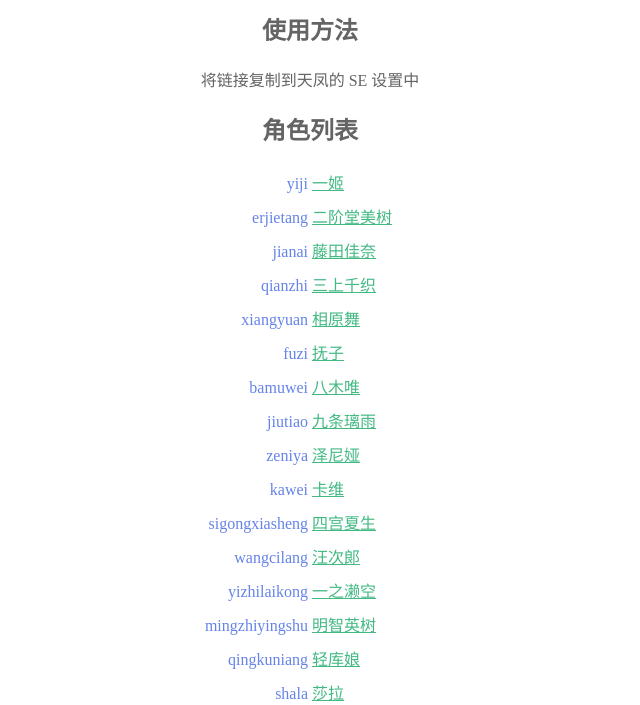
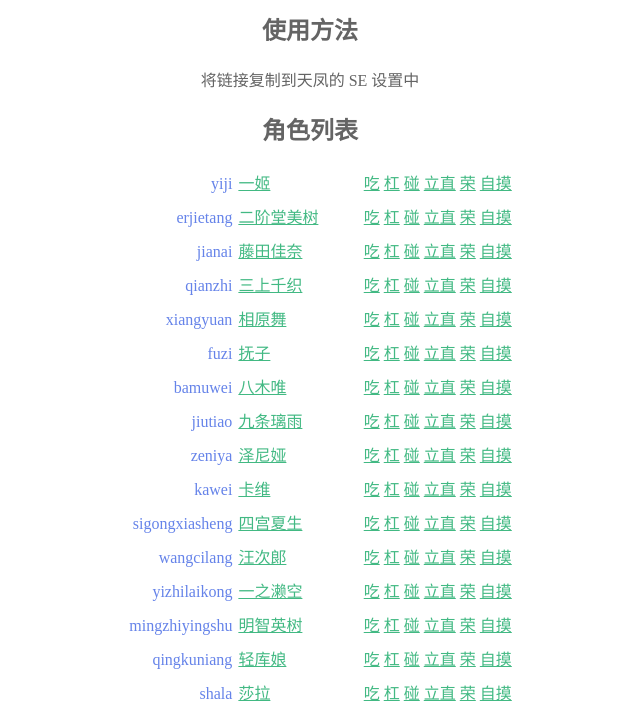
Before and after one commit to chen310/tenhou-se, a plain HTML site: page index.html in a window 1280 px wide. Shown: the part 95-800 px from the top of the page, without its empty margins (330-970 px from the left). Drawn offline with Linux system fonts and the light colour scheme.

Commit message:
feat: 预览功能 (#4)
* 添加语音预览

* 修改语音预览样式

* clean

```diff
--- a/index.html
+++ b/index.html
@@ -390,11 +390,12 @@
 
     a {
       color: #42b983;
+      margin: 0 2px 0 2px;
     }
 
-    td {
+    /*td {
       width: 50%;
-    }
+    }*/
 
     .character {
       color: #6583e9;
@@ -410,5 +411,51 @@
     }
   </style>
 </body>
+<script>
+  //获取全部角色
+  const characterList = Array.from(document.getElementsByClassName("character")).map(item => item.textContent);
+  //获取语音地址
+  const audioTitle = ['act_chi', 'act_kan', 'act_pon', 'act_rich', 'act_ron', 'act_tumo'];
+  const audioTitleMap = new Map([
+    ['act_chi', '吃'],
+    ['act_kan', '杠'],
+    ['act_pon', '碰'],
+    ['act_rich', '立直'],
+    ['act_ron', '荣'],
+    ['act_tumo', '自摸'],
+  ])
+  const characterAudioLinkMap = new Map()
+  characterList.forEach(item => {
+    characterAudioLinkMap[item] = audioTitle.map(title => `./character/${item}/${title}.mp3`);
+  })
+  //设置元素
+  function findValueByKey(map, searchString) {
+    for (let [key, value] of map) {
+      if (searchString.includes(key)) {
+        return value;
+      }
+    }
+    return null; // Return null if no match found
+  }
+  Array.from(document.getElementsByClassName("character")).forEach(elem => {
+    const td = document.createElement("td")
+    const container = elem.parentElement.appendChild(td)
+    const characters = characterAudioLinkMap[elem.textContent]
+
+    characters.forEach(audioLink => {
+      const audio = new Audio(audioLink)
+      audio.volume = 0.5
+      audio.preload = 'none'
+      const a = document.createElement("a")
+      a.href = 'javascript:void(0)'
+      a.text = findValueByKey(audioTitleMap, audioLink)
+      a.addEventListener("click", () => {
+        audio.play()
+      })
+      td.appendChild(audio)
+      td.appendChild(a)
+    })
+  })
+</script>
 
 </html>
```
